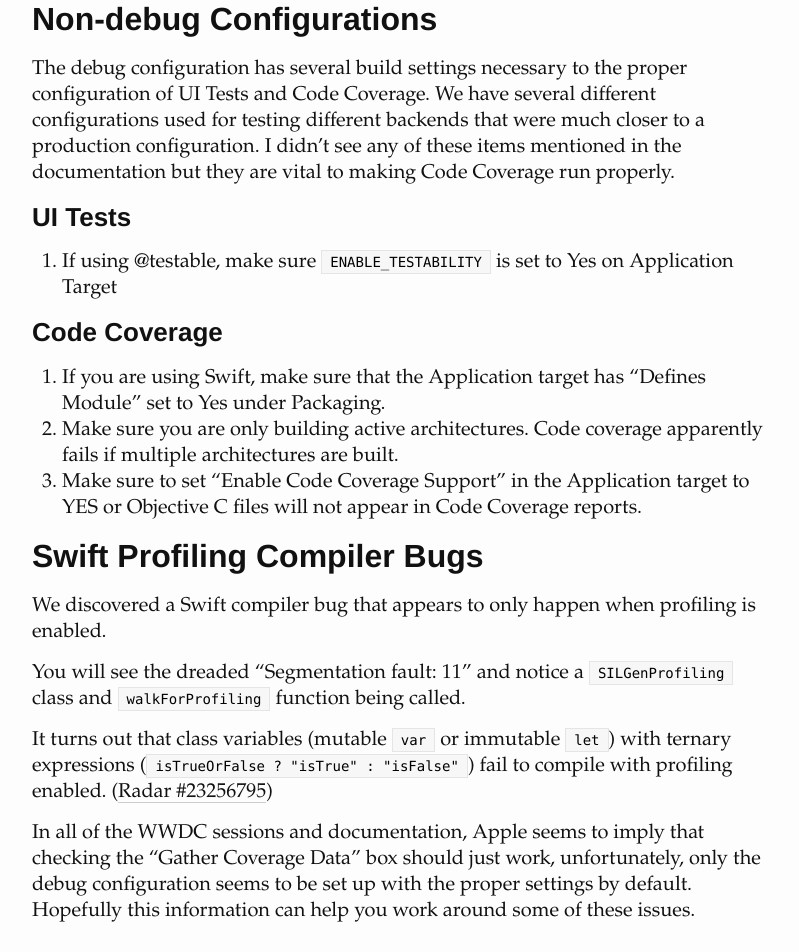
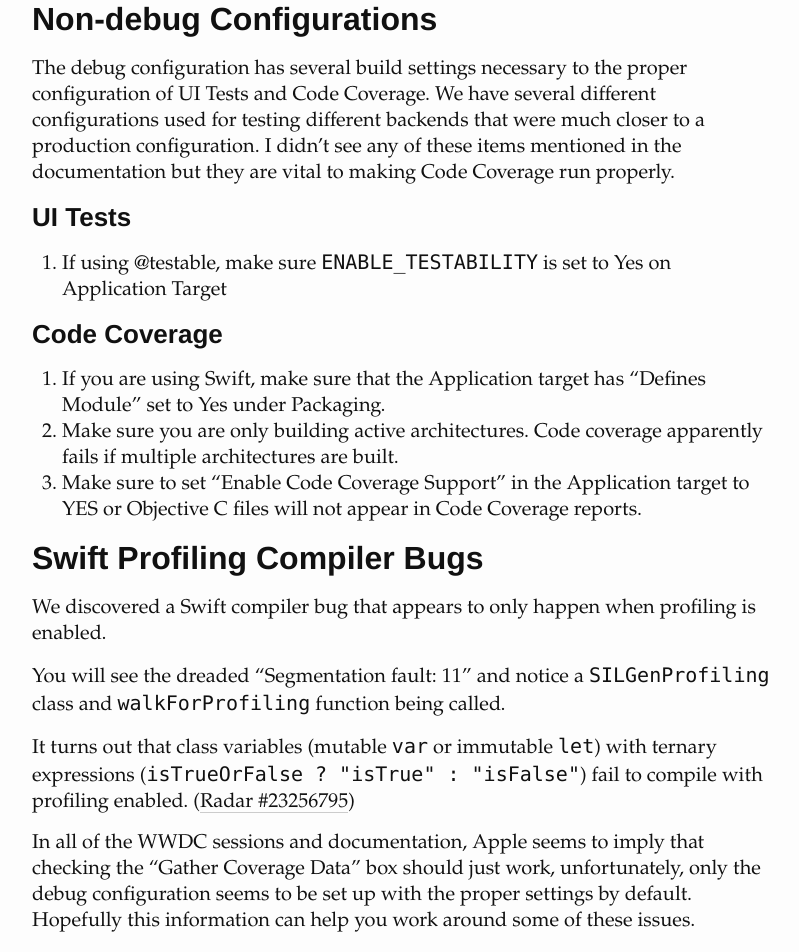
Before and after one commit to bjtitus/bjtitus.github.com, a Jekyll site: the page built from _posts/2015-12-11-ui-tests-code-coverage.md, in a window 1280 px wide. Shown: the part 583-1535 px from the top of the page, without its empty margins (238-1037 px from the left). Built offline with Jekyll 4.4.1, drawn with Linux system fonts in a browser that asks for light colours; grey boxes are pictures that could not be loaded.

Commit message:
Fix code styling

```diff
--- a/_sass/_base.scss
+++ b/_sass/_base.scss
@@ -128,7 +128,7 @@ pre, code {
     font-family: Menlo, Consolas, Monaco, "Courier New", monospace, serif;
 }
 
-code {
+.highlighter-rouge code {
     color: #000;
     padding: 3px 8px;
     font-size: 14px;
```
